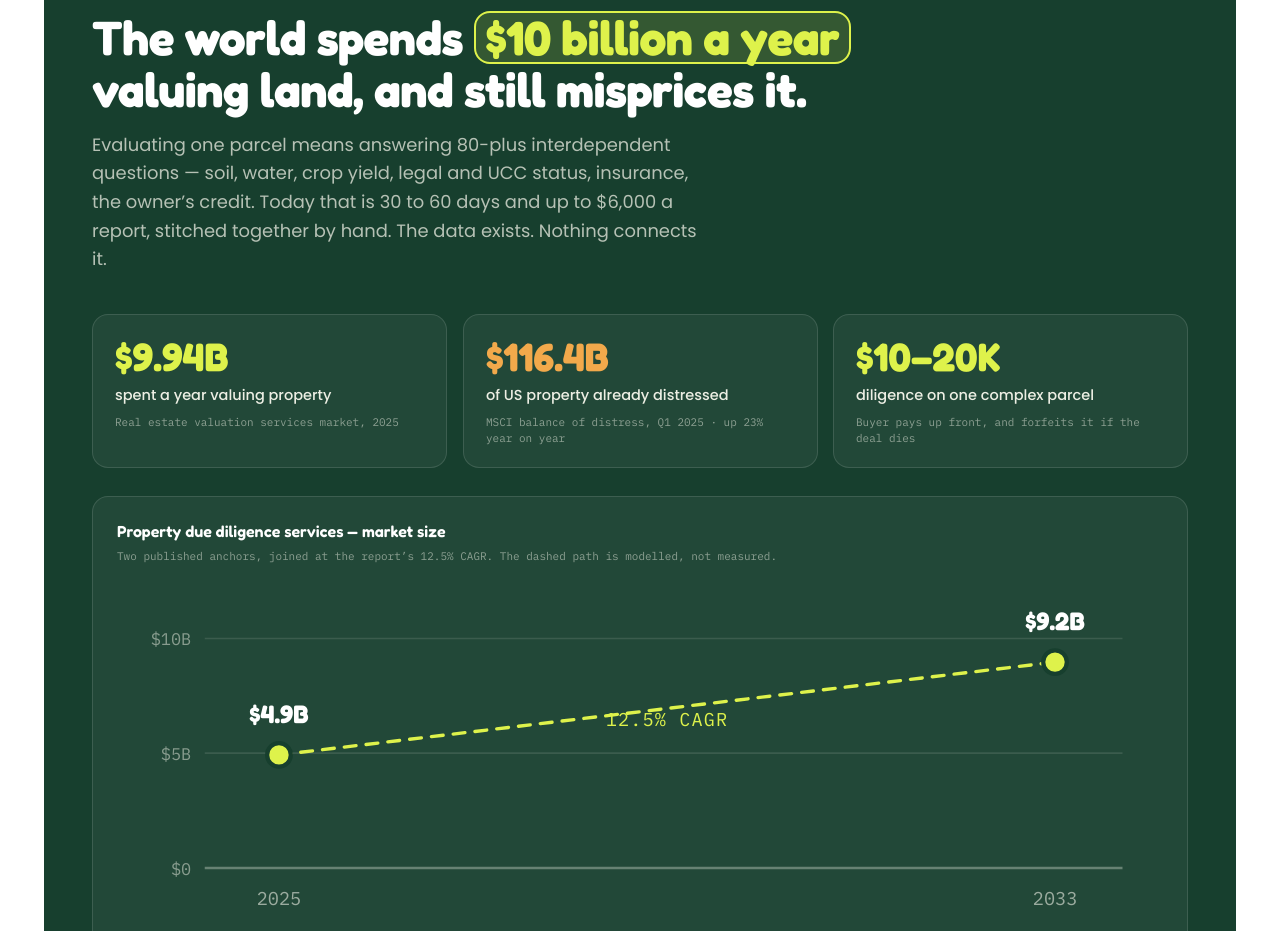
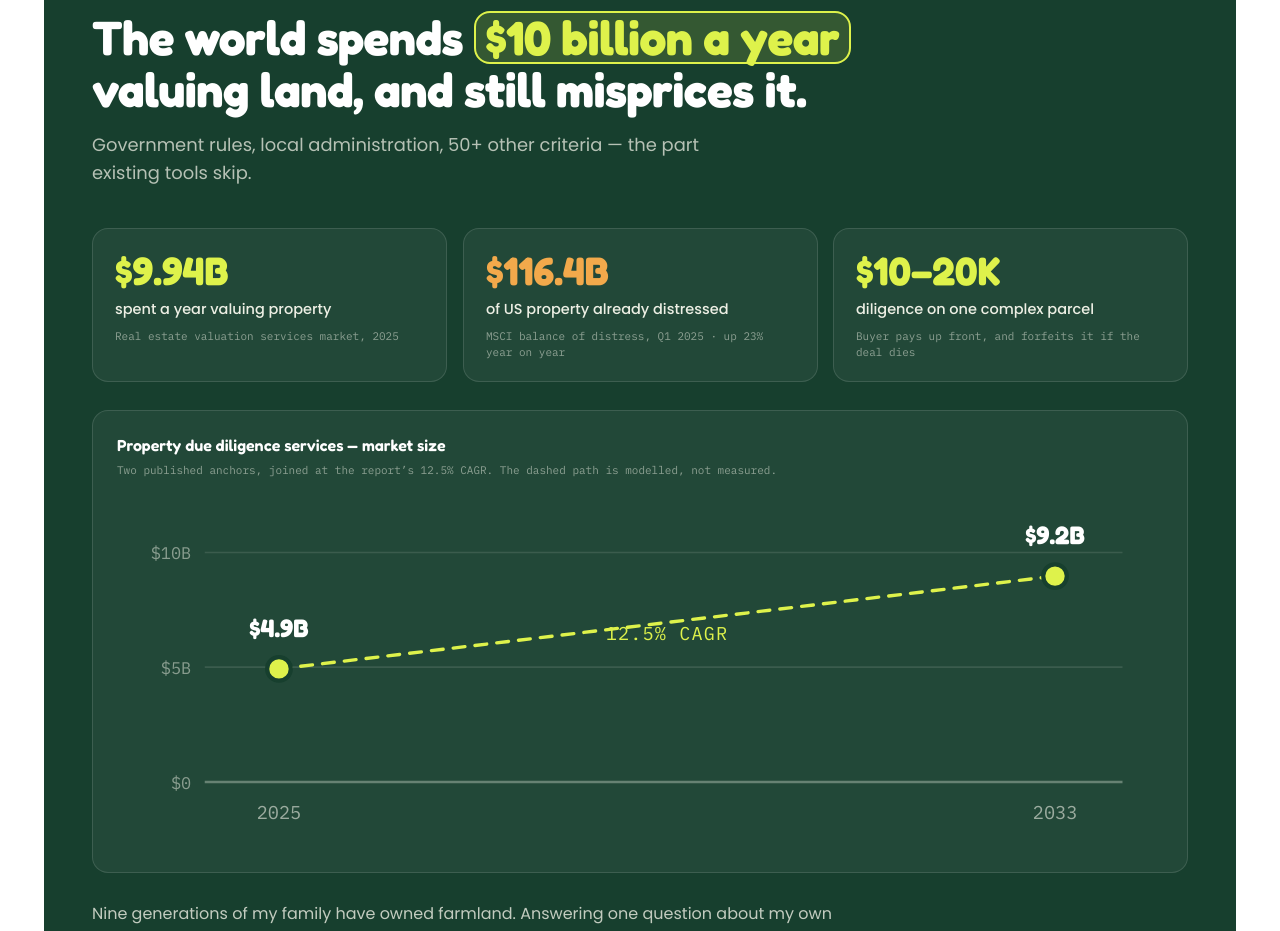
Before and after one commit to SAHU-01/pestren, a website: page index.html in a window 1280 px wide. Shown: the part 1240-2171 px from the top of the page. Drawn offline with Linux system fonts and the light colour scheme.

Commit message:
copy: cut the problem lead to 90 chars and point it at the real gap
The old lead listed soil, water, yield, legal, UCC, insurance and credit,
then the time and the cost. Every one of those is already on the page: the
hero names the records, the chips carry the time and the money. It was a
summary of things the reader had just read.

Replaced with the part nothing else on the page says, and the part no
competitor covers -- government rules, local administration, and the 50-plus
other criteria that actually decide whether a parcel works. That is the gap
in the current solutions, so it is what the problem section should be about.

"Government rules, local administration, 50+ other criteria -- the part
existing tools skip." 90 characters, and it now shares no content word with
the hero sentence or the card chips.

Co-Authored-By: Claude Opus 5 <noreply@anthropic.com>

```diff
--- a/index.html
+++ b/index.html
@@ -970,7 +970,7 @@
       <div class="sec-head reveal">
         <div class="sec-eyebrow warn">01 &middot; The industry problem</div>
         <h2 class="sec-title">The world spends <span class="hp">$10&nbsp;billion a year</span> valuing land, and still misprices it.</h2>
-        <p class="sec-lead">Evaluating one parcel means answering 80-plus interdependent questions &mdash; soil, water, crop yield, legal and UCC status, insurance, the owner&rsquo;s credit. Today that is 30 to 60 days and up to $6,000 a report, stitched together by hand. The data exists. Nothing connects it.</p>
+        <p class="sec-lead">Government rules, local administration, 50+ other criteria &mdash; the part existing tools skip.</p>
       </div>
 
       <ul class="prob-stats stagger">
```
